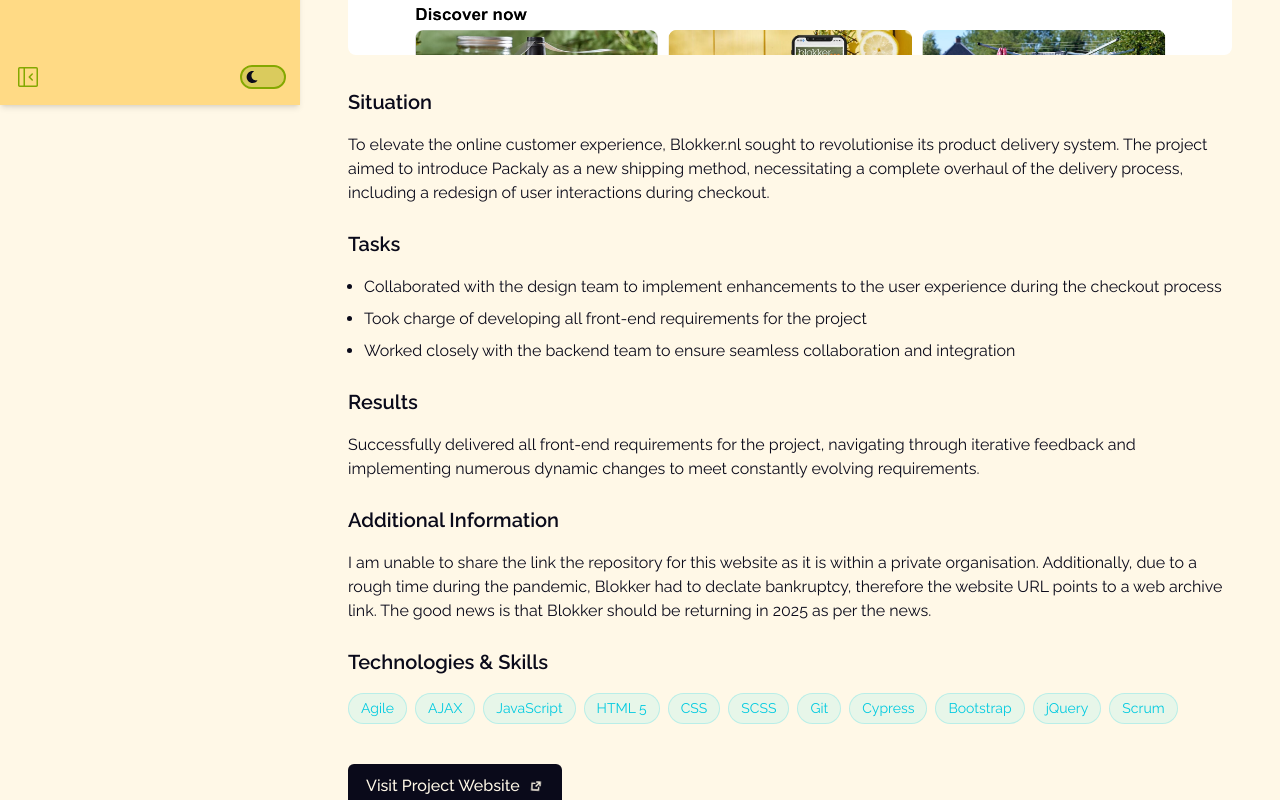
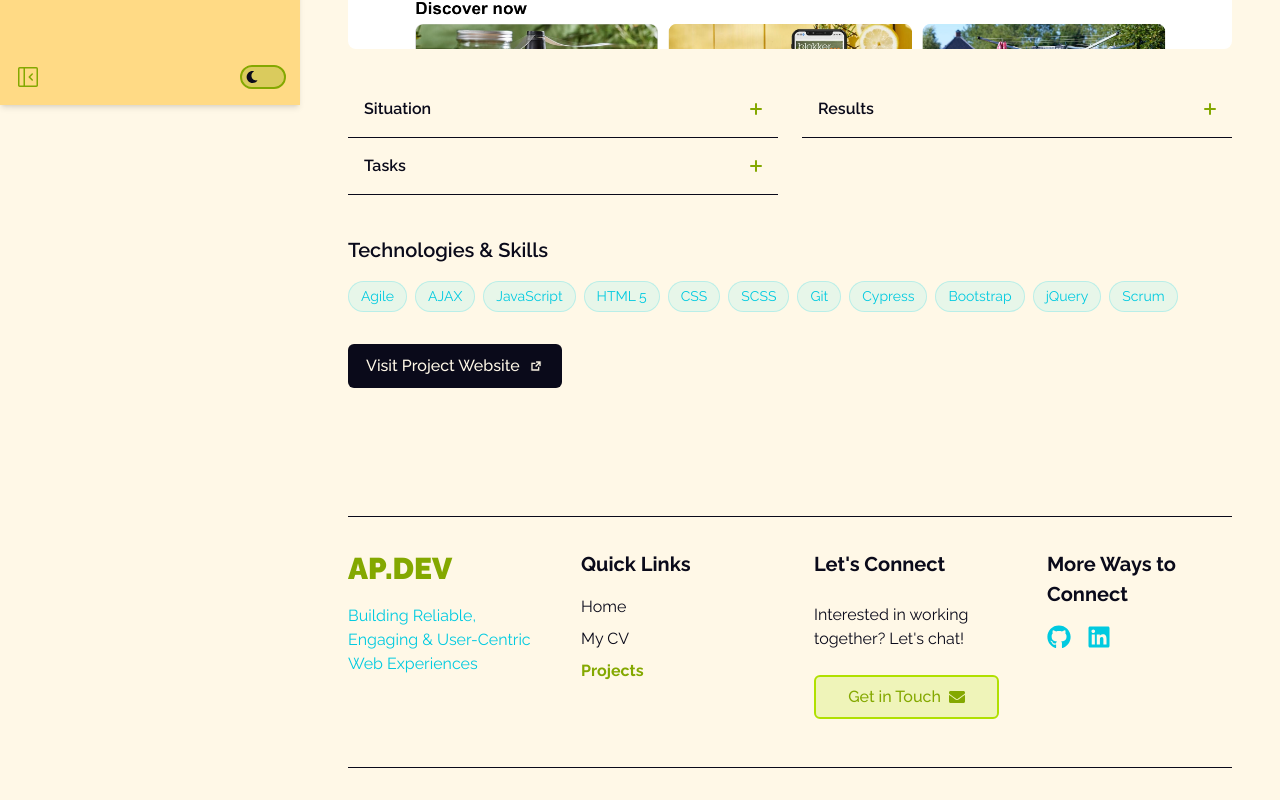
Before and after one commit to AP2610/my-portfolio, a Next.js app: page /projects/blokker in a window 1280 px wide. Shown: the part 695-1495 px from the top of the page. Built offline with nearby package versions, Linux system fonts and the light colour scheme.

Commit message:
update project detail component

```diff
--- a/src/components/features/projects/project-details/index.tsx
+++ b/src/components/features/projects/project-details/index.tsx
@@ -1,14 +1,14 @@
-import { Project as ProjectType } from '@/app/projects/data';
+import { ProjectType } from '@/app/projects/data';
 import { Badge } from '@/components/ui/badge';
 import { MyLink } from '@/components/ui/my-link';
 import { MyImage } from '@/components/ui/image';
+import { Accordion, AccordionData } from '@/components/ui/accordion';
 
-type ProjectProps = ProjectType;
+type ProjectDetailsProps = ProjectType;
 
 export const ProjectDetails = ({
   role,
   company,
-  period,
   situation,
   tasks,
   results,
@@ -16,14 +16,39 @@ export const ProjectDetails = ({
   image,
   githubUrl,
   websiteUrl,
-  additionalInfo,
-}: ProjectProps) => {
+}: ProjectDetailsProps) => {
+  const projectDetailsAccordionData: AccordionData[] = [
+    {
+      id: 'situation',
+      title: 'Situation',
+      column: 'left',
+      content: situation,
+    },
+    {
+      id: 'tasks',
+      title: 'Tasks',
+      column: 'left',
+      content: (
+        <ul className="list-disc space-y-2 pl-5">
+          {tasks.map((task, index) => (
+            <li key={index}>{task}</li>
+          ))}
+        </ul>
+      ),
+    },
+    {
+      id: 'results',
+      title: 'Results',
+      column: 'right',
+      content: results,
+    },
+  ];
+
   return (
     <article className="space-y-8 border-b border-cosmic-latte/10 last:border-b-0">
-      <header className="mb-8">
+      <header>
         <h2 className="mb-4 text-2xl text-accent-electric-blue">{company}</h2>
-        <span className="mb-2 font-sans text-xl font-medium text-foreground md:mb-0">{role}</span>
-        <span className="block font-sans font-medium text-accent-lime md:ml-4 md:inline">{period}</span>
+        <span className="font-sans font-normal text-foreground">{role}</span>
       </header>
 
       {image && (
@@ -31,43 +56,18 @@ export const ProjectDetails = ({
           <MyImage
             src={image}
             alt={`${company} project screenshot`}
+            sizes="50vw"
             containerClasses="aspect-video rounded-lg overflow-hidden md:max-h-[32rem]"
           />
         </div>
       )}
 
-      <div className="space-y-6 text-foreground">
-        <div>
-          <h3 className="mb-4 text-xl font-semibold">Situation</h3>
-          <p>{situation}</p>
-        </div>
-
       <div className="text-foreground">
-          <h3 className="mb-4 text-xl font-semibold">Tasks</h3>
-
-          <ul className="list-disc space-y-2 pl-4 font-sans">
-            {tasks.map((task, index) => (
-              <li key={index}>{task}</li>
-            ))}
-          </ul>
-        </div>
-
-        <div className="text-foreground">
-          <h3 className="mb-4 text-xl font-semibold">Results</h3>
-          <p>{results}</p>
-        </div>
-
-        {additionalInfo && (
-          <div className="text-foreground">
-            <h3 className="mb-4 text-xl font-semibold">Additional Information</h3>
-            <p>{additionalInfo}</p>
-          </div>
-        )}
+        <Accordion isTwoColumns data={projectDetailsAccordionData} className="mb-10" />
 
         <div className="text-foreground">
           <h3 className="mb-4 text-xl font-semibold">Technologies & Skills</h3>
 
-          {/* TODO: Create generic list component */}
           <ul className="flex flex-wrap gap-2">
             {specializations.map((skill) => (
               <li key={skill}>
@@ -77,7 +77,8 @@ export const ProjectDetails = ({
           </ul>
         </div>
 
-        <div className="flex gap-4 pt-4">
+        {(websiteUrl || githubUrl) && (
+          <div className="mt-8 flex gap-4">
             {websiteUrl && (
               <MyLink type="external" href={websiteUrl} variant="primary" showIcon>
                 Visit Project Website
@@ -90,6 +91,7 @@ export const ProjectDetails = ({
               </MyLink>
             )}
           </div>
+        )}
       </div>
     </article>
   );
```
Lines whose indentation alone changed are shown as unchanged.
